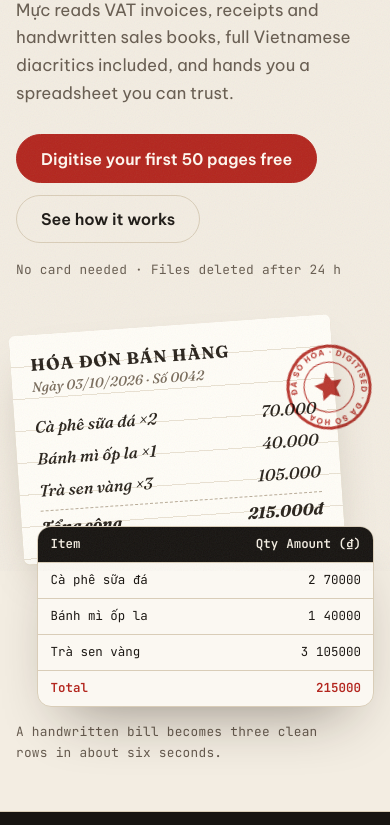
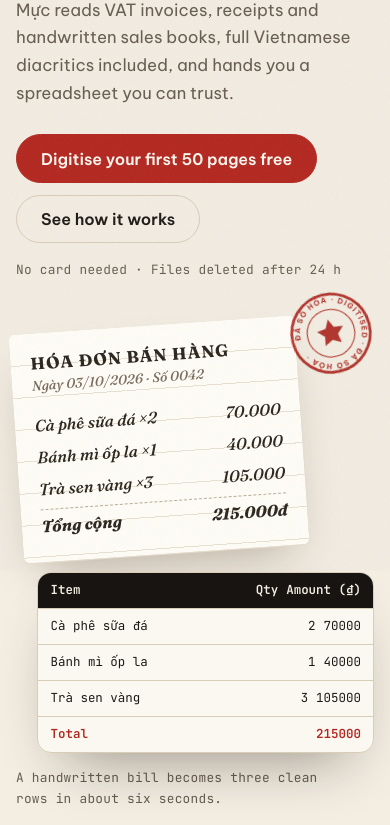
Before and after one commit to tdHuy22/freelance-portfolio, a plain HTML site: page 02-landing-page/index.html in a window 390 px wide. Shown: the part 273-1098 px from the top of the page. Drawn offline with Linux system fonts and the light colour scheme.

Commit message:
Fix hero demo overlap and crowded menu at mid widths
The table covered the bill's total line between roughly 700 and 1200px,
and the seal covered the amounts once stacked. Stack bill and table at
every width, stamp the seal on the bill's empty top-right corner, keep
the table header on one line, and collapse the menu below 960px where
the Vietnamese labels wrapped.

Co-Authored-By: Claude Opus 5.5 <noreply@anthropic.com>

```diff
--- a/02-landing-page/styles.css
+++ b/02-landing-page/styles.css
@@ -109,7 +109,7 @@ a { color: inherit; }
 .btn:hover::after { transform: translateY(0); }
 .btn-ghost { --bg: transparent; color: var(--text); border-color: var(--line); }
 .btn-ghost:hover { border-color: var(--ink); }
-.btn-small { padding: 0.6em 1.1em; font-size: 0.9rem; }
+.btn-small { padding: 0.6em 1.1em; font-size: 0.9rem; white-space: nowrap; }
 
 /* ---------- Header ---------- */
 .progress {
@@ -134,7 +134,7 @@ a { color: inherit; }
 .brand .brand-shine { fill: var(--son); }
 @media (prefers-color-scheme: dark) { .brand svg { fill: var(--text); } }
 .nav-links { display: flex; gap: 28px; }
-.nav-links a { text-decoration: none; color: var(--muted); font-weight: 500; position: relative; }
+.nav-links a { text-decoration: none; color: var(--muted); font-weight: 500; position: relative; white-space: nowrap; }
 .nav-links a::after {
   content: ""; position: absolute; left: 0; right: 0; bottom: -4px; height: 1.5px;
   background: var(--son); transform: scaleX(0); transform-origin: right; transition: transform 0.35s var(--ease);
@@ -163,9 +163,10 @@ a { color: inherit; }
 h1.kinetic .word:last-of-type > span { color: var(--accent-text); font-style: italic; }
 
 /* Hero demo: paper bill -> table -> seal */
-.demo { position: relative; margin: 0; min-height: 440px; }
+/* Bill on top, table below, never overlapping: the bill's total line spans its full width. */
+.demo { position: relative; margin: 0; display: flex; flex-direction: column; }
 .paper {
-  position: absolute; top: 0; left: 0; width: 72%;
+  position: relative; width: 76%;
   padding: 26px 26px 22px;
   background: #fffdf7; color: #2a241d;
   border-radius: 6px;
@@ -186,7 +187,7 @@ h1.kinetic .word:last-of-type > span { color: var(--accent-text); font-style: it
   opacity: 0;
 }
 .sheet {
-  position: absolute; right: 0; bottom: 40px; width: 74%;
+  position: relative; width: 82%; margin: 18px 0 0 auto;
   background: var(--card);
   border: 1px solid var(--line);
   border-radius: 14px;
@@ -194,12 +195,14 @@ h1.kinetic .word:last-of-type > span { color: var(--accent-text); font-style: it
   font: 400 0.85rem/1.2 var(--font-mono);
   overflow: hidden;
 }
-.sheet .row { display: grid; grid-template-columns: 1fr 44px 96px; gap: 8px; padding: 11px 16px; border-top: 1px solid var(--line); }
+.sheet .row { display: grid; grid-template-columns: 1fr 44px minmax(96px, auto); gap: 8px; padding: 11px 16px; border-top: 1px solid var(--line); }
+.sheet .head span { white-space: nowrap; }
 .sheet .row span:nth-child(n + 2) { text-align: right; }
 .sheet .head { border-top: 0; background: var(--ink); color: #f3ede2; font-weight: 600; }
 .sheet .total { font-weight: 600; color: var(--accent-text); }
 .seal {
-  position: absolute; right: 6%; top: 18%; width: 118px;
+  /* Stamped on the bill's empty top-right corner, clear of the amounts. */
+  position: absolute; right: 0; top: -40px; width: 104px; z-index: 2;
   transform: rotate(-14deg);
   mix-blend-mode: multiply;
 }
@@ -208,7 +211,7 @@ h1.kinetic .word:last-of-type > span { color: var(--accent-text); font-style: it
 .seal-ring.thin { stroke-width: 1.5; }
 .seal-arc { font: 700 10.5px/1 var(--font-body); letter-spacing: 1.6px; fill: var(--son); }
 .seal-star { fill: var(--son); }
-.demo figcaption { position: absolute; left: 0; bottom: 0; color: var(--muted); max-width: 40ch; }
+.demo figcaption { margin-top: 14px; color: var(--muted); max-width: 40ch; }
 
 /* Animated state (JS adds .play; reduced motion gets .done) */
 .js .sheet .row:not(.head), .js .seal { opacity: 0; }
@@ -370,13 +373,7 @@ h1.kinetic .word:last-of-type > span { color: var(--accent-text); font-style: it
 
 /* ---------- Responsive ---------- */
 @media (max-width: 960px) {
-  .hero-grid, .how-grid, .faq-grid { grid-template-columns: 1fr; }
-  .how-intro { position: static; }
-  .bento { grid-template-columns: repeat(2, 1fr); }
-  .plans { grid-template-columns: 1fr; max-width: 520px; }
-  .demo { max-width: 560px; }
-}
-@media (max-width: 760px) {
+  /* Collapsed menu: the Vietnamese labels need more room than a tablet row has. */
   .nav-links {
     display: none; position: absolute; top: 72px; left: 0; right: 0;
     flex-direction: column; gap: 0; padding: 8px 16px 20px;
@@ -388,17 +385,23 @@ h1.kinetic .word:last-of-type > span { color: var(--accent-text); font-style: it
     display: inline-block; font: 600 0.9rem/1 var(--font-body); color: var(--text);
     background: transparent; border: 1.5px solid var(--line); border-radius: 999px; padding: 0.6em 1em; cursor: pointer;
   }
+  .hero-grid, .how-grid, .faq-grid { grid-template-columns: 1fr; }
+  .how-intro { position: static; }
+  .bento { grid-template-columns: repeat(2, 1fr); }
+  .plans { grid-template-columns: 1fr; max-width: 520px; }
+  /* One column: the demo gets a narrower, centred frame. */
+  .demo { max-width: 560px; }
+  .sheet { width: 92%; }
+}
+@media (max-width: 760px) {
   .nav-actions .btn-small { display: none; }
   .stats { grid-template-columns: 1fr; gap: 28px; }
   .bento { grid-template-columns: 1fr; }
   .tile-xl, .tile-wide, .tile-tall { grid-column: auto; grid-row: auto; }
-  /* Stack the bill and the table so both stay readable on a phone. */
-  .demo { min-height: 0; display: flex; flex-direction: column; }
-  .paper { position: relative; width: 90%; padding: 20px; }
-  .sheet { position: relative; width: 94%; margin: -28px 0 0 auto; right: auto; bottom: auto; font-size: 0.78rem; }
+  .paper { width: 80%; padding: 20px; }
+  .sheet { width: 94%; font-size: 0.78rem; }
   .sheet .row { grid-template-columns: 1fr 26px auto; padding: 10px 12px; }
-  .seal { width: 88px; right: 0; top: 4%; }
-  .demo figcaption { position: static; margin-top: 14px; }
+  .seal { width: 84px; top: -34px; }
 }
 
 @media (max-width: 400px) {
```
